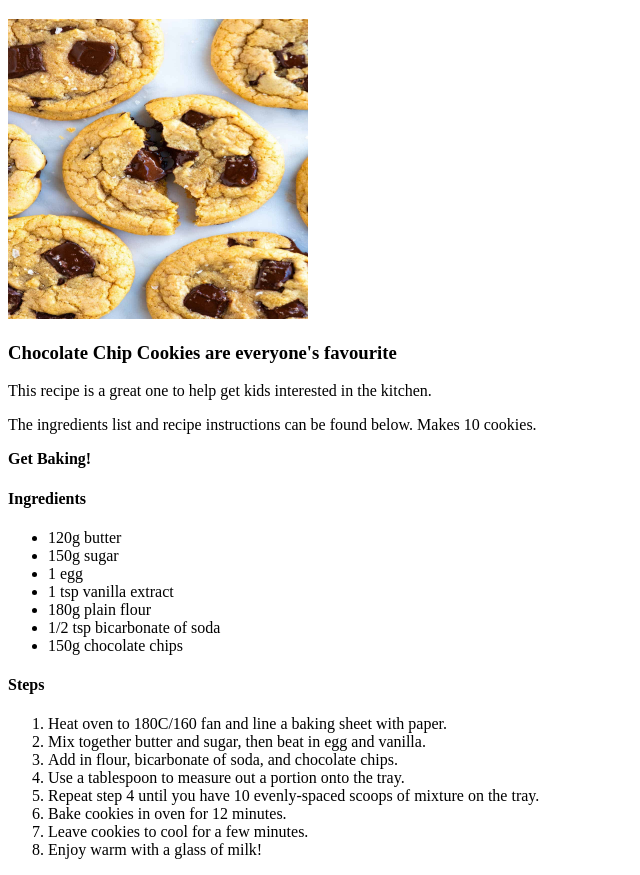
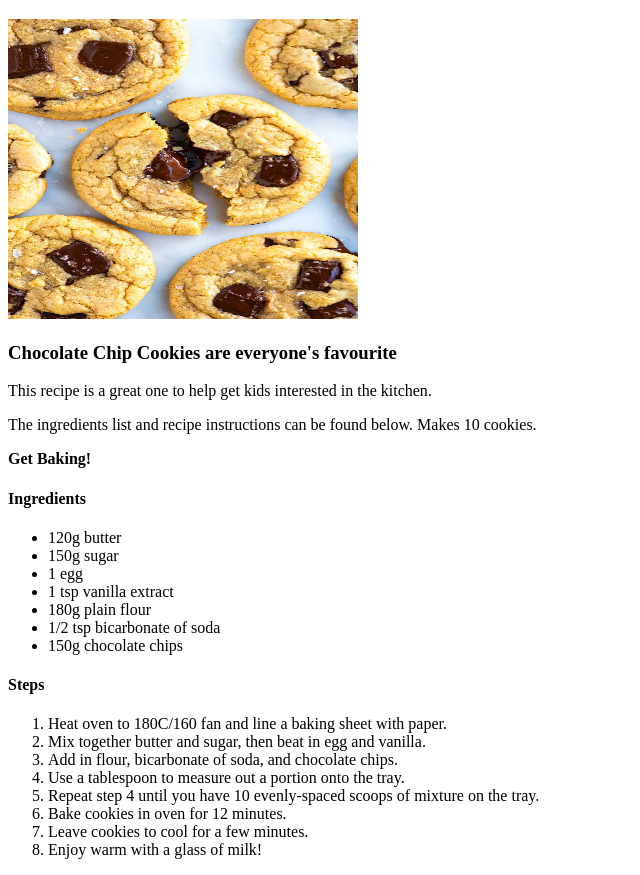
Before and after one commit to eleanor-martin/odin-recipes, a plain HTML site: page recipes/cookies.html in a window 1280 px wide. Shown: the part 61-936 px from the top of the page, without its empty margins (0-640 px from the left). Drawn offline with Linux system fonts and the light colour scheme.

Commit message:
Adjust image sizes

```diff
--- a/recipes/cookies.html
+++ b/recipes/cookies.html
@@ -7,7 +7,7 @@
 </head>
 <body>
     <h1>Chocolate Chip Cookies</h1>
-    <img src="../images/cookies.jpg" alt="Yummy Chocolate Chip Cookies" height="300" width="300">
+    <img src="../images/cookies.jpg" alt="Yummy Chocolate Chip Cookies" height="300" width="350">
     <h3>Chocolate Chip Cookies are everyone's favourite</h3>
     <p>This recipe is a great one to help get kids interested in the kitchen.</p>
     <p>The ingredients list and recipe instructions can be found below. Makes 10 cookies.</p>
```
Also changed, not shown: recipes/oats.html (+1 -1 lines).
